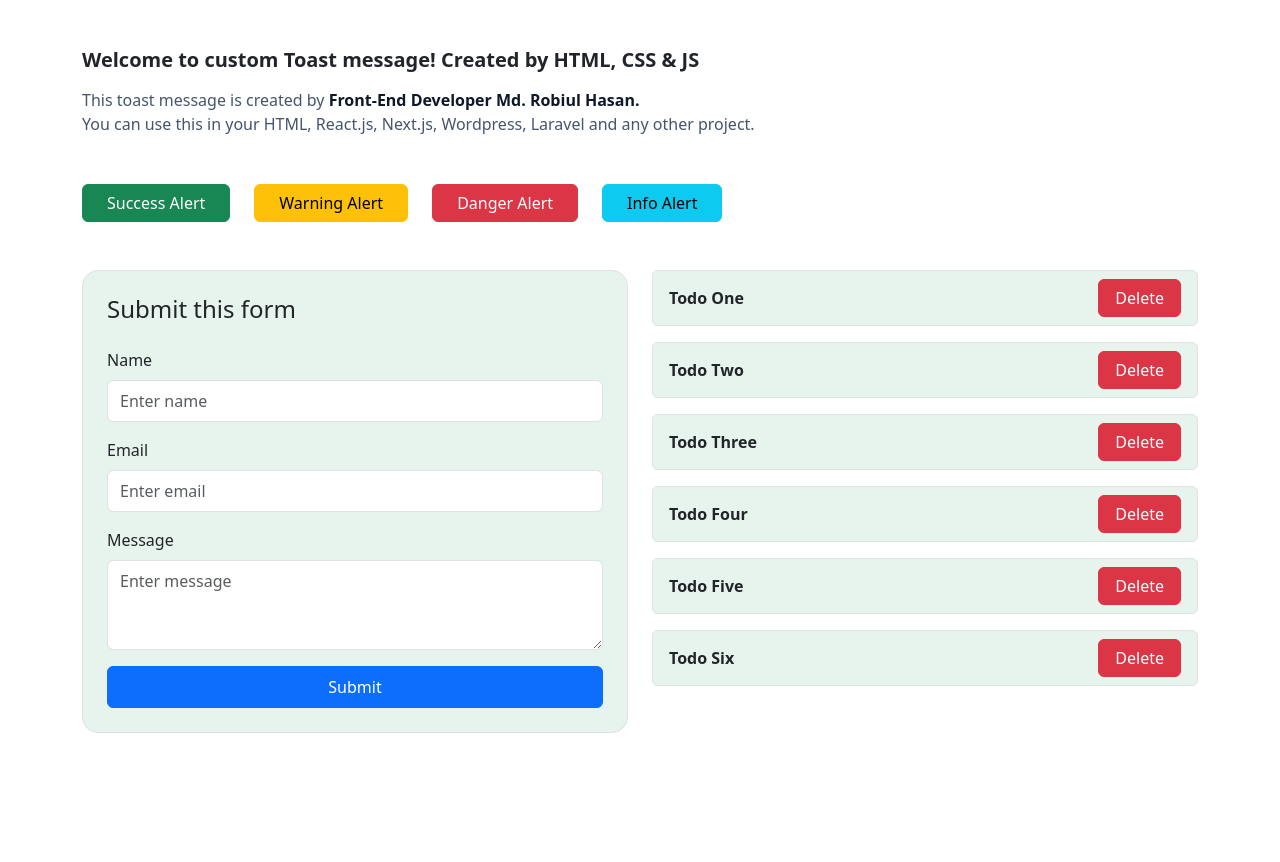
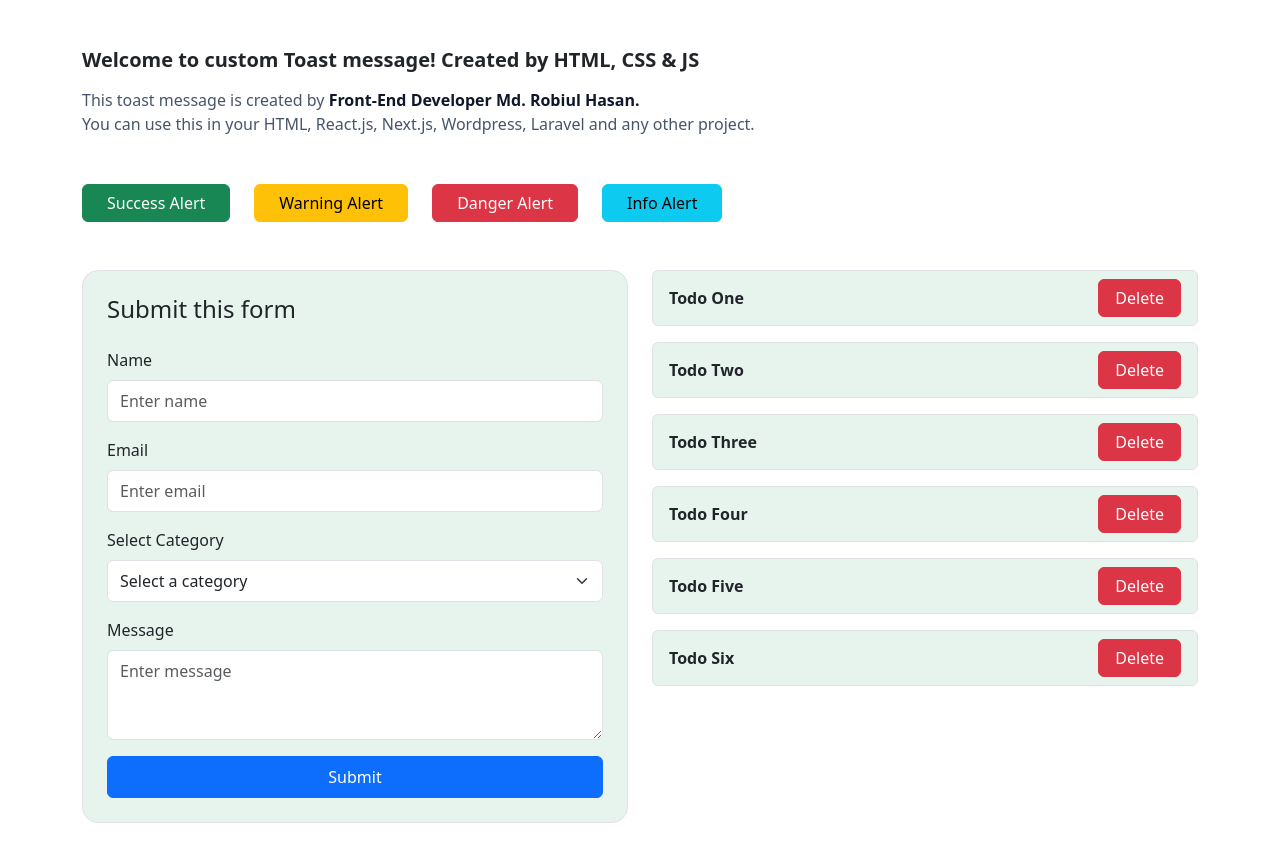
Before and after one commit to Robiul-Hasan-developer/toast-message, a plain HTML site: page index.html in a window 1280 px wide. Before the commit the page ends 800 px from the top, so only its background shows below. Drawn offline with Linux system fonts and the light colour scheme.

Commit message:
Selet option added

```diff
--- a/index.html
+++ b/index.html
@@ -41,6 +41,16 @@
                         <div class="mb-3">
                             <label for="email" class="form-label fw-medium">Email</label>
                             <input type="email" class="form-control py-2" id="email" placeholder="Enter email" required>
+                        </div>
+                        <div class="mb-3">
+                            <label for="category" class="form-label fw-medium">Select Category</label>
+                            <select class="form-select py-2" id="category" required>
+                                <option value="" hidden selected>Select a category</option>
+                                <option value="general">General Inquiry</option>
+                                <option value="support">Support Request</option>
+                                <option value="feedback">Feedback</option>
+                                <option value="other">Other</option>
+                            </select>
                         </div>
                         <div class="mb-3">
                             <label for="message" class="form-label fw-medium">Message</label>
@@ -118,6 +128,7 @@
         let formSubmit = document.querySelector('.form-submit');
         let fields = document.querySelectorAll('input');
         let textarea = document.querySelector('textarea');
+        let select = document.querySelector('select');
         let submitBtn = formSubmit.querySelector('#submitBtn');
 
 
@@ -131,14 +142,20 @@
                 if(textarea) {
                     textarea.value = "";
                 }
+                if(select) {
+                    select.value = select.options[0].value;
+                }
                 submitBtn.innerHTML = "Submitting...";
+                submitBtn.disabled = true;
                 setTimeout(() => {
                     submitBtn.innerHTML = "Submit";
+                    submitBtn.disabled = false;
                 }, 500);
                 toastMessage("success", "Success", "Form submitted successfully!", 'ph-fill ph-check-circle');
             });
         }
         // ********************************* Form Submit Toast End *********************************
+
 
 
         // ********************************* Delete Item Js start *********************************
```
